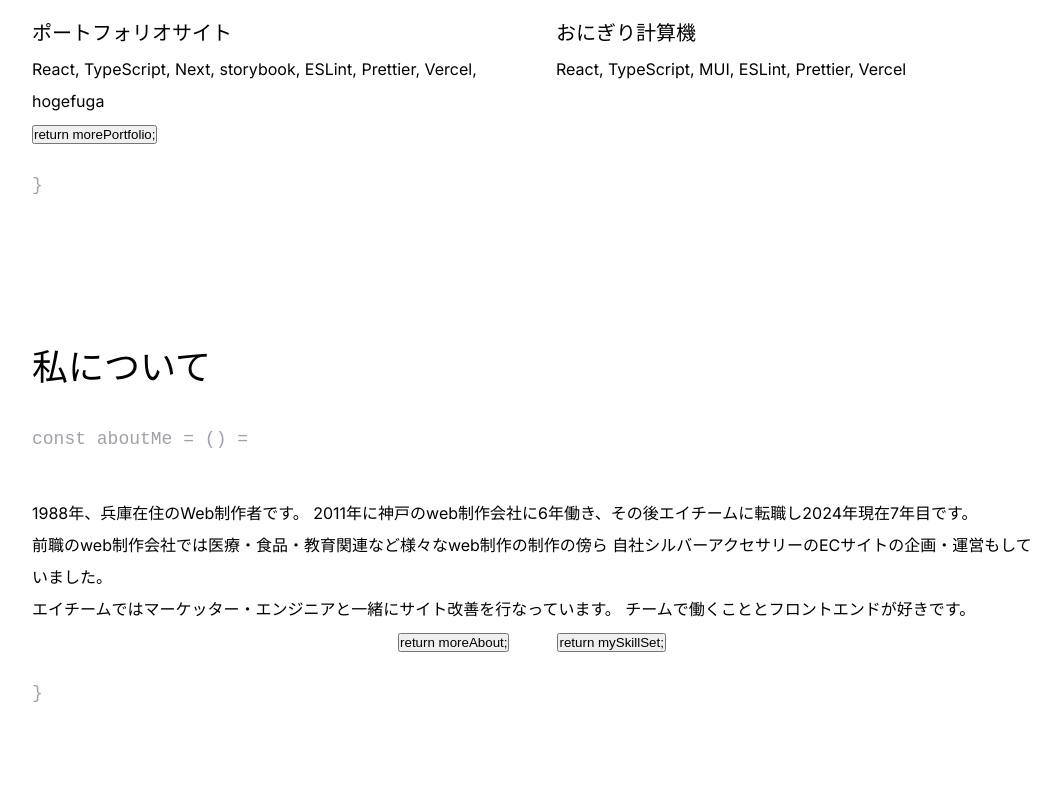
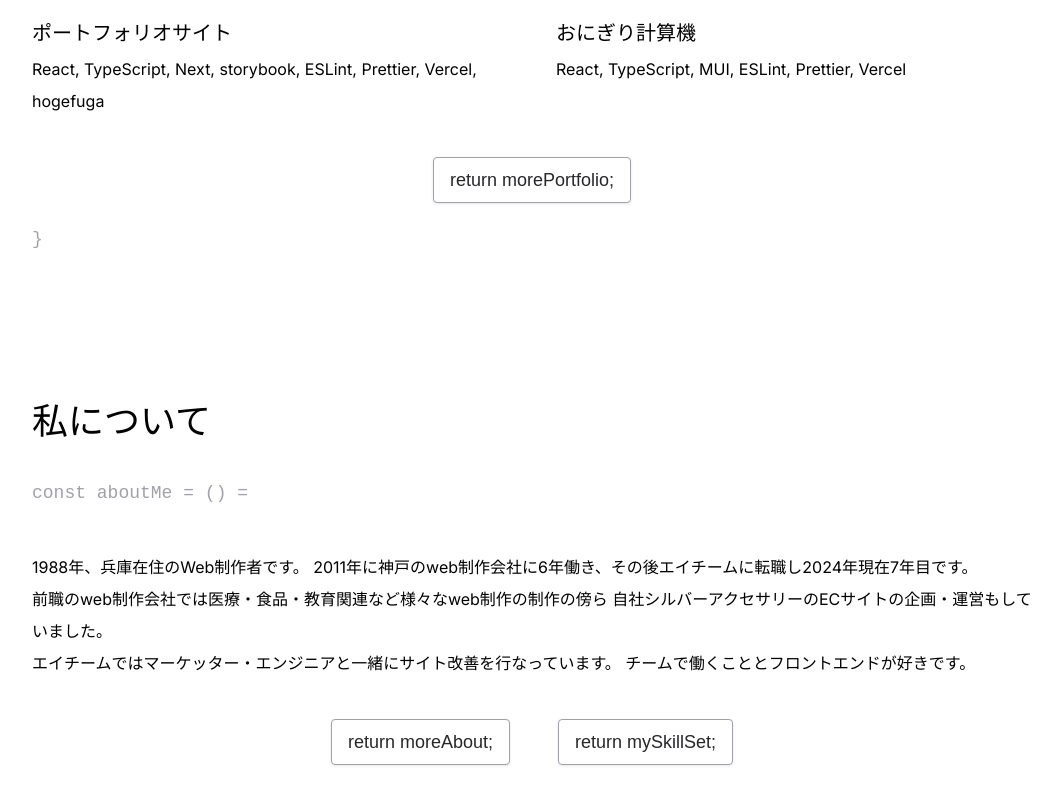
Before and after one commit to chika-create/portfolio, a Next.js app: page / in a window 1280 px wide. Shown: the part 1360-2151 px from the top of the page, without its empty margins (108-1169 px from the left). Built offline with nearby package versions, Linux system fonts and the light colour scheme.

Commit message:
:recycle: Buttonスタイルが当たっていなかったので修正

```diff
--- a/styles/parts/button.module.scss
+++ b/styles/parts/button.module.scss
@@ -1,6 +1,6 @@
 @import "../common/variables.scss";
 
-.linkButton {
+.Button {
   display: block;
   color: #27272a;
   text-align: center;
```
